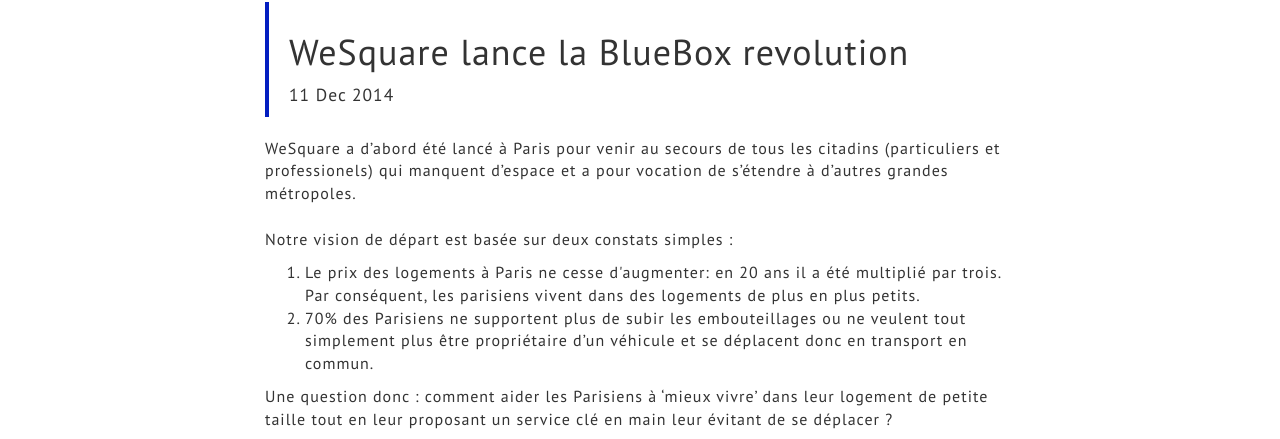
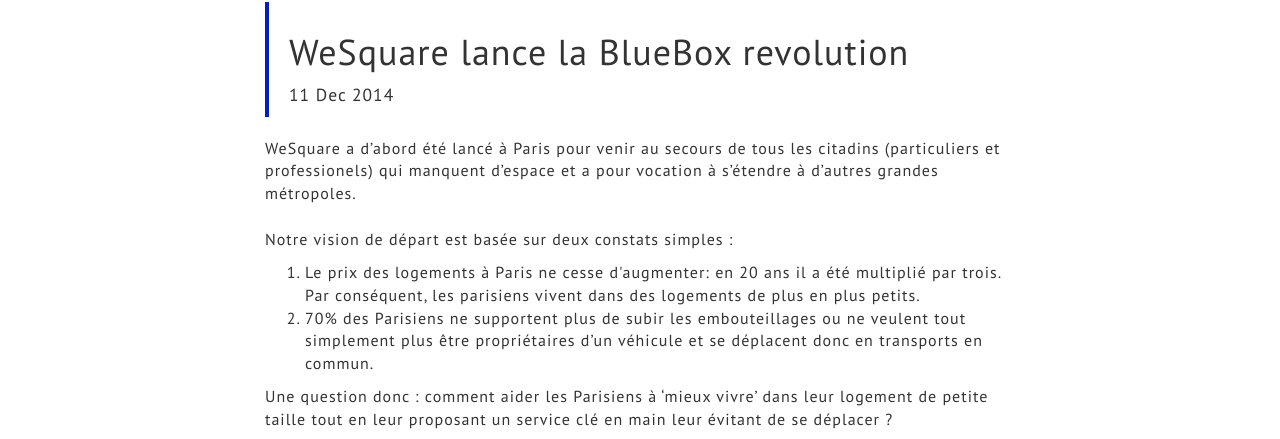
Before and after one commit to Seb1501/wesquare, a Jekyll site: the page built from _posts/2014-12-11-wesquare-lance-la-bluebox-revolution.markdown, in a window 1280 px wide and 900 px high. Shown: the part 110-549 px from the top of the window. Built offline with Jekyll 4.4.1, drawn with Linux system fonts in a browser that asks for light colours; nearby versions of some CDN libraries; library files that are not in the unit come from our copies; Markdown is read by kramdown in place of the engine named in the settings; comment, search, counter and statistics services are not loaded.

Commit message:
Correction fautes article blog

```diff
--- a/_posts/2014-12-11-wesquare-lance-la-bluebox-revolution.markdown
+++ b/_posts/2014-12-11-wesquare-lance-la-bluebox-revolution.markdown
@@ -7,12 +7,12 @@
 adress:
 ---
 
-WeSquare a d'abord été lancé à Paris pour venir au secours de tous les citadins (particuliers et professionels) qui manquent d'espace et a pour vocation de s'étendre à d'autres grandes métropoles.
+WeSquare a d'abord été lancé à Paris pour venir au secours de tous les citadins (particuliers et professionels) qui manquent d'espace et a pour vocation à s'étendre à d'autres grandes métropoles.
 <br><br>
 Notre vision de départ est basée sur deux constats simples :
 <ol>
 	<li>Le prix des logements à Paris ne cesse d'augmenter: en 20 ans il  a été multiplié par trois. Par conséquent, les parisiens vivent dans des logements de plus en plus petits. </li>
-	<li>70% des Parisiens ne supportent plus de subir les embouteillages ou ne veulent tout simplement plus être propriétaire d’un véhicule et se déplacent donc en transport en commun.</li>
+	<li>70% des Parisiens ne supportent plus de subir les embouteillages ou ne veulent tout simplement plus être propriétaires d’un véhicule et se déplacent donc en transports en commun.</li>
 </ol>
 Une question donc : comment aider les Parisiens à ‘mieux vivre’ dans leur logement de petite taille
 tout en leur proposant un service clé en main leur évitant de se déplacer ?
```
Also changed, not shown: 1 other file.
